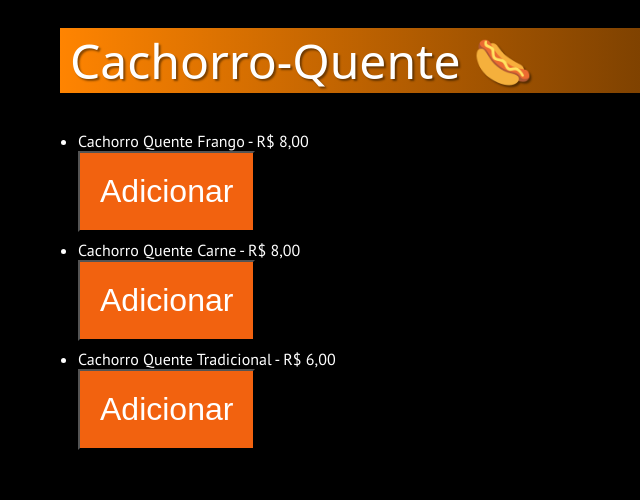
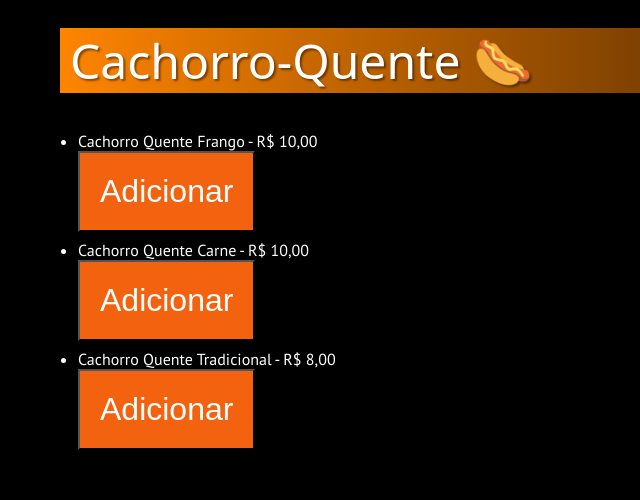
Before and after one commit to J-M-LANCHES/CARDAPIO, a plain HTML site: page index.html in a window 1280 px wide. Shown: the part 1500-2000 px from the top of the page, 0-640 px from the left. Drawn offline with Linux system fonts and the light colour scheme; a web font is replaced by a local one.

Commit message:
ATUALIZAÇÃO DOS CACHORRO QUENTE

```diff
--- a/index.html
+++ b/index.html
@@ -56,9 +56,9 @@
     <div>
       <h1>Cachorro-Quente &#x1F32D;</h1>
       <ul>
-        <li>Cachorro Quente Frango - R$ 8,00  <br><button onclick="addCarrinho('Cachorro Quente Frango', 8)">Adicionar</button> </li>
-        <li>Cachorro Quente Carne - R$ 8,00 <br> <button onclick="addCarrinho('Cachorro Quente Carne', 8)">Adicionar</button> </li>
-        <li>Cachorro Quente Tradicional - R$ 6,00 <br> <button onclick="addCarrinho('Cachorro Quente Tradicional', 6)">Adicionar</button> </li>
+        <li>Cachorro Quente Frango - R$ 10,00  <br><button onclick="addCarrinho('Cachorro Quente Frango', 10)">Adicionar</button> </li>
+        <li>Cachorro Quente Carne - R$ 10,00 <br> <button onclick="addCarrinho('Cachorro Quente Carne', 10)">Adicionar</button> </li>
+        <li>Cachorro Quente Tradicional - R$ 8,00 <br> <button onclick="addCarrinho('Cachorro Quente Tradicional', 8)">Adicionar</button> </li>
       </ul>
     </div>
     <hr>
```
